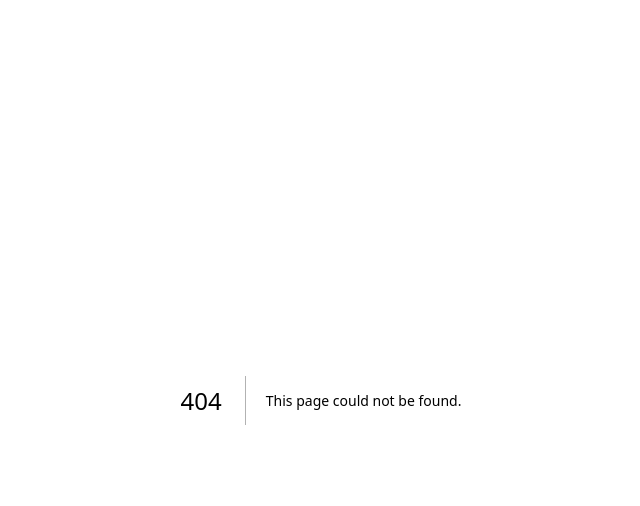
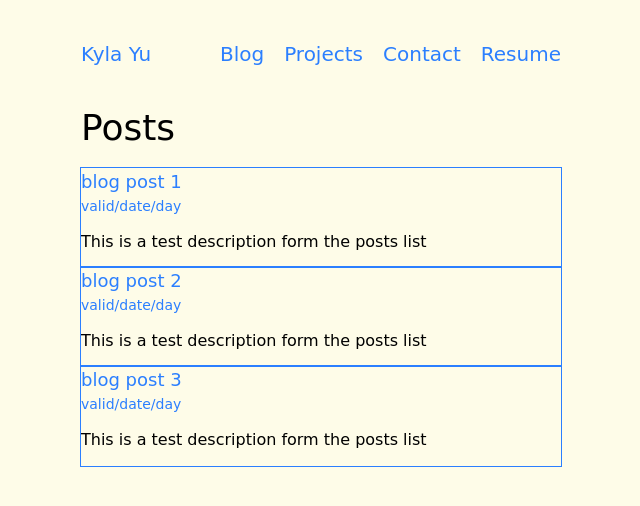
Before and after one commit to KylaYy/personal-website, a Next.js app: page /posts in a window 1280 px wide. Before the commit this address had no page. Shown: the top 506 px of the page, without its empty margins (319-959 px from the left). Built offline with nearby package versions, Linux system fonts and the light colour scheme.

Commit message:
Renamed blog directory to post

```diff
--- a/app/(home)/blog/page.tsx
+++ b/app/(home)/posts/page.tsx
@@ -1,13 +1,11 @@
 import TextWrapper from "@/app/components/text-wrapper";
 import Header from "@/app/components/text/h1";
 import BlogList from "@/app/lib/blog-list";
-import Link from "next/link";
 
 export default function Blog() {
     return (
         <TextWrapper>
-            <Header>Blog</Header>
-            <Link href={"/blog/mdx-test"}>Mdx Test</Link>
+            <Header>Posts</Header>
             <BlogList></BlogList>
         </TextWrapper>
     );
--- a/app/lib/blog-list.tsx
+++ b/app/lib/blog-list.tsx
@@ -1,4 +1,4 @@
-import Blog from "../(home)/blog/page";
+import Blog from "../(home)/posts/page";
 import BlogThumbnail from "../components/blog-thumbnail";
 
 interface Post {
```
Also changed, not shown: app/(home)/posts/1/page.tsx (renamed from app/(home)/blog/1/page.tsx), app/(home)/posts/mdx-test/page.mdx (renamed from app/(home)/blog/mdx-test/page.mdx).
